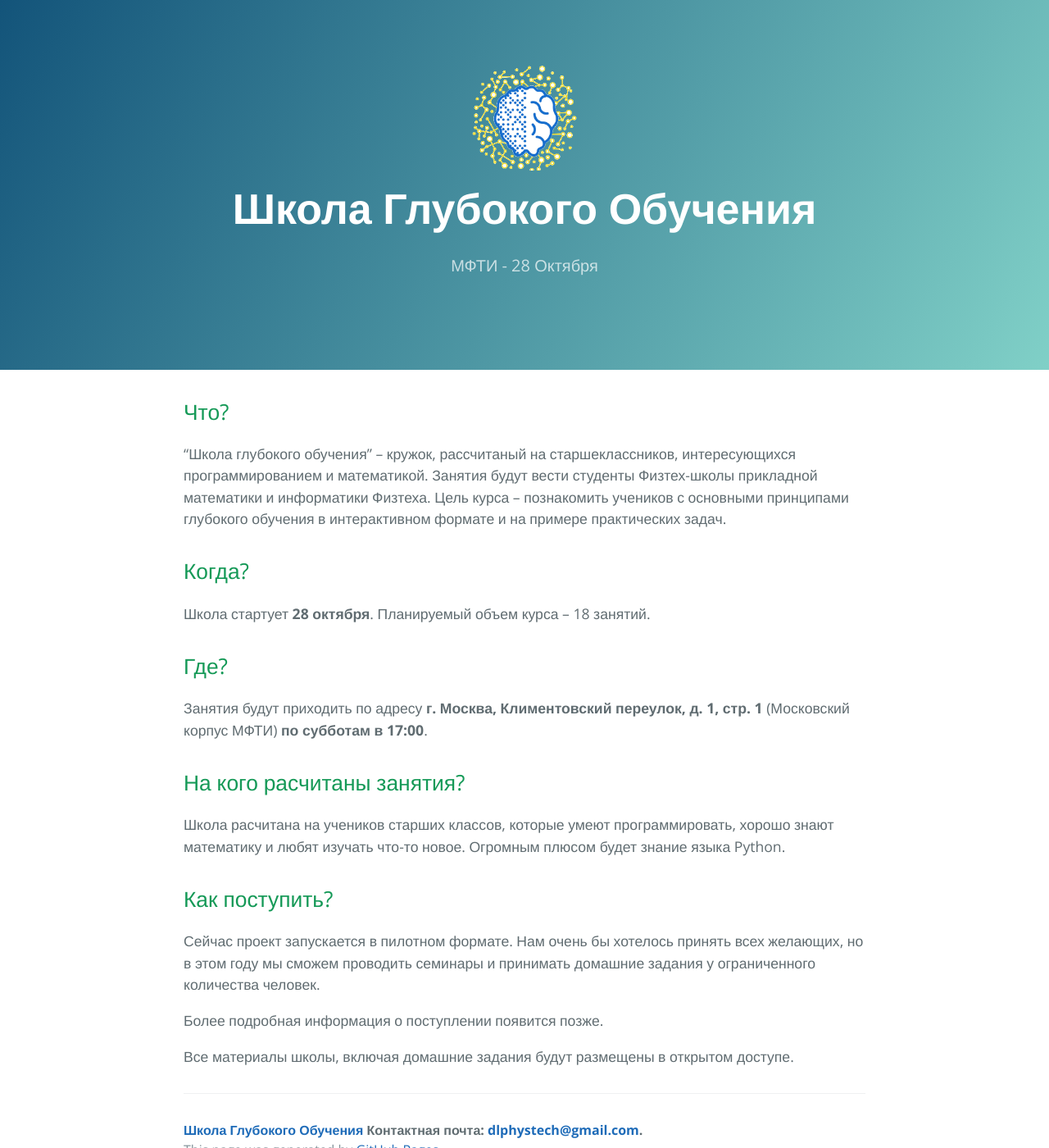
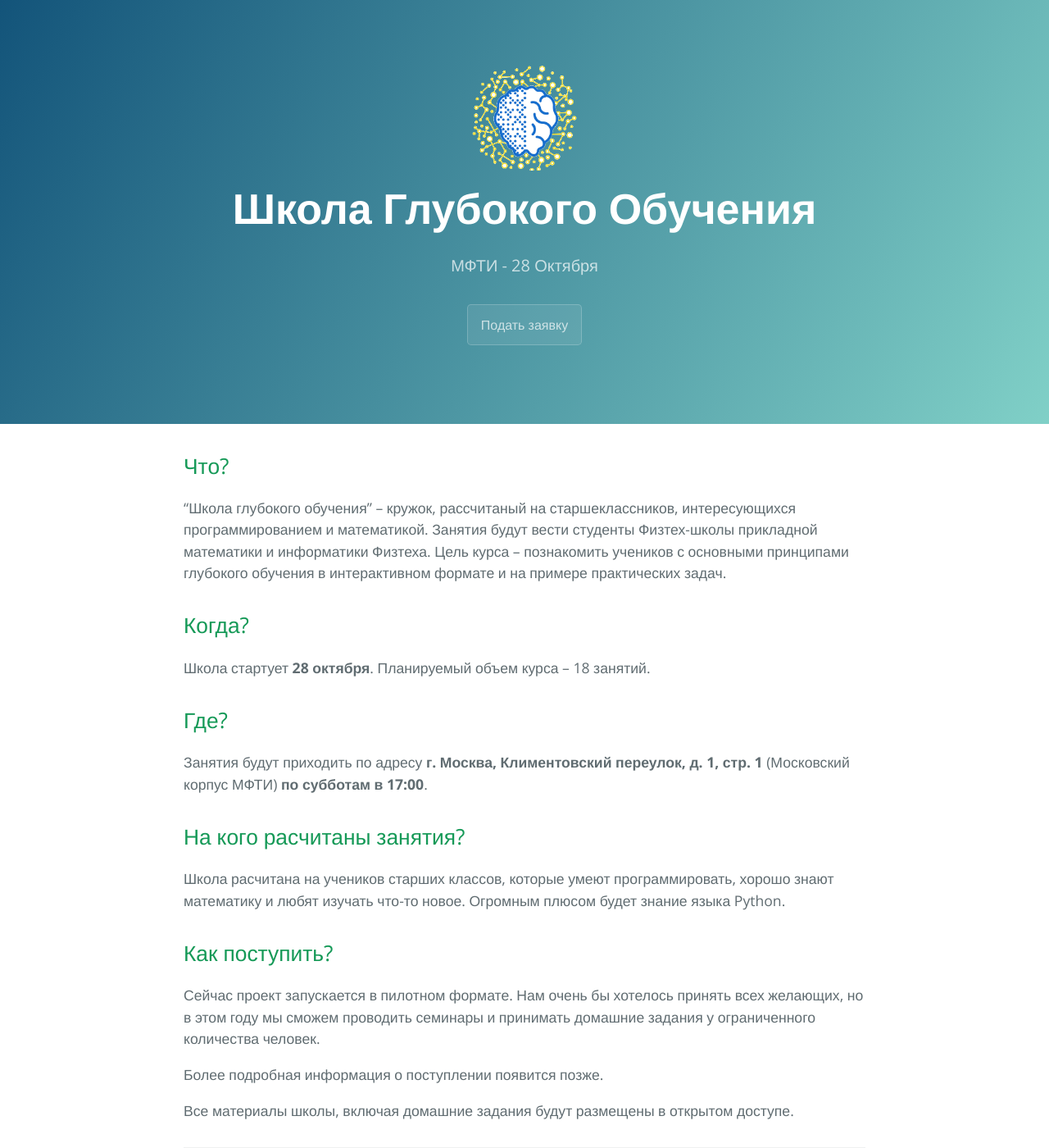
Before and after one commit to deeppavlov/dlschl, a Jekyll site: the page built from docs/index.md, in a window 1280 px wide and 1400 px high. Shown: the whole window at 82% size. Built offline with Jekyll 4.4.1, drawn with Linux system fonts in a browser that asks for light colours; our own code applies the rules of GitHub Pages for plain Markdown files.

Commit message:
Заявка

```diff
--- a/docs/_includes/page-footer.html
+++ b/docs/_includes/page-footer.html
@@ -1,4 +1,4 @@
 <footer class="site-footer">
-  <span class="site-footer-owner"><a href="{{ site.url }}">{{ site.title }}</a> Контактная почта: <a href="{{ site.author.url }}">{{ site.author.name }}</a>.</span>
+  <span class="site-footer-owner">Контактная почта: <a href="{{ site.author.url }}">{{ site.author.name }}</a>.</span>
   <span class="site-footer-credits">This page was generated by <a href="https://pages.github.com">GitHub Pages</a>.</span>
 </footer>
--- a/docs/_includes/page-header.html
+++ b/docs/_includes/page-header.html
@@ -2,5 +2,5 @@
   <img class="top-icon" src="top_icon.png"/>
   <h1 class="project-name">{{ site.title }}</h1>
   <h2 class="project-tagline">{{ site.tagline }}</h2>
-  <!--<a href="#" class="btn">Подать заявку</a>-->
+  <a href="http://gg.gg/dlschl" class="btn">Подать заявку</a>
 </section>
```
